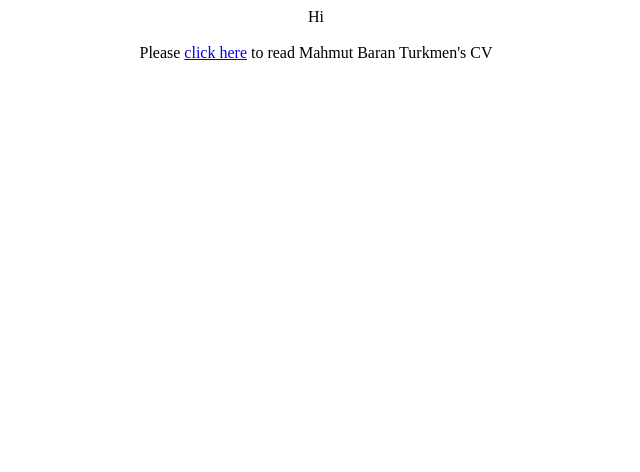
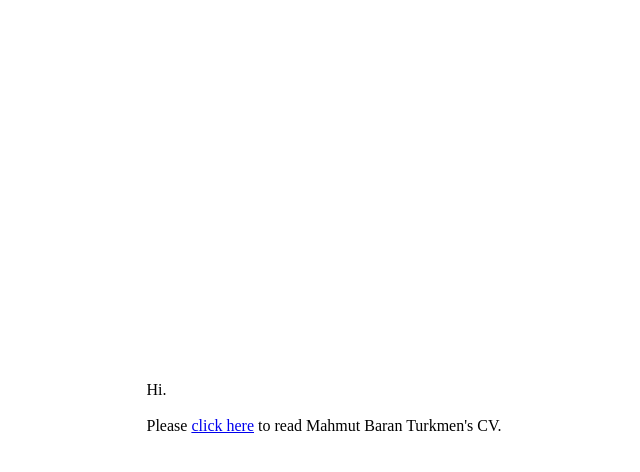
Before and after one commit to cjxe/cv, a plain HTML site: page index.html in a window 1280 px wide. Shown: the whole page, without its empty margins (324-964 px from the left). Drawn offline with Linux system fonts and the light colour scheme.

Commit message:
feat(index.html): center the text

```diff
--- a/index.html
+++ b/index.html
@@ -5,7 +5,7 @@
   <meta name="viewport" content="width=device-width, initial-scale=1.0">
   <title>Mahmut Baran Turkmen's CV</title>
 </head>
-<body style="display: flex; justify-content: center; align-items: center;">
-  <span style="text-align: center;">Hi<br><br>Please <a href="https://cjxe.github.io/cv/CV_mahmut_baran_turkmen.pdf">click here</a> to read Mahmut Baran Turkmen's CV</span>
+<body style="position: fixed; top: 50%; left: 50%; transform: translate(-50%, -50%);">
+  <span>Hi.<br><br>Please <a href="https://cjxe.github.io/cv/CV_mahmut_baran_turkmen.pdf">click here</a> to read Mahmut Baran Turkmen's CV.</span>
 </body>
 </html>
```
Also changed, not shown: 1 other file.
